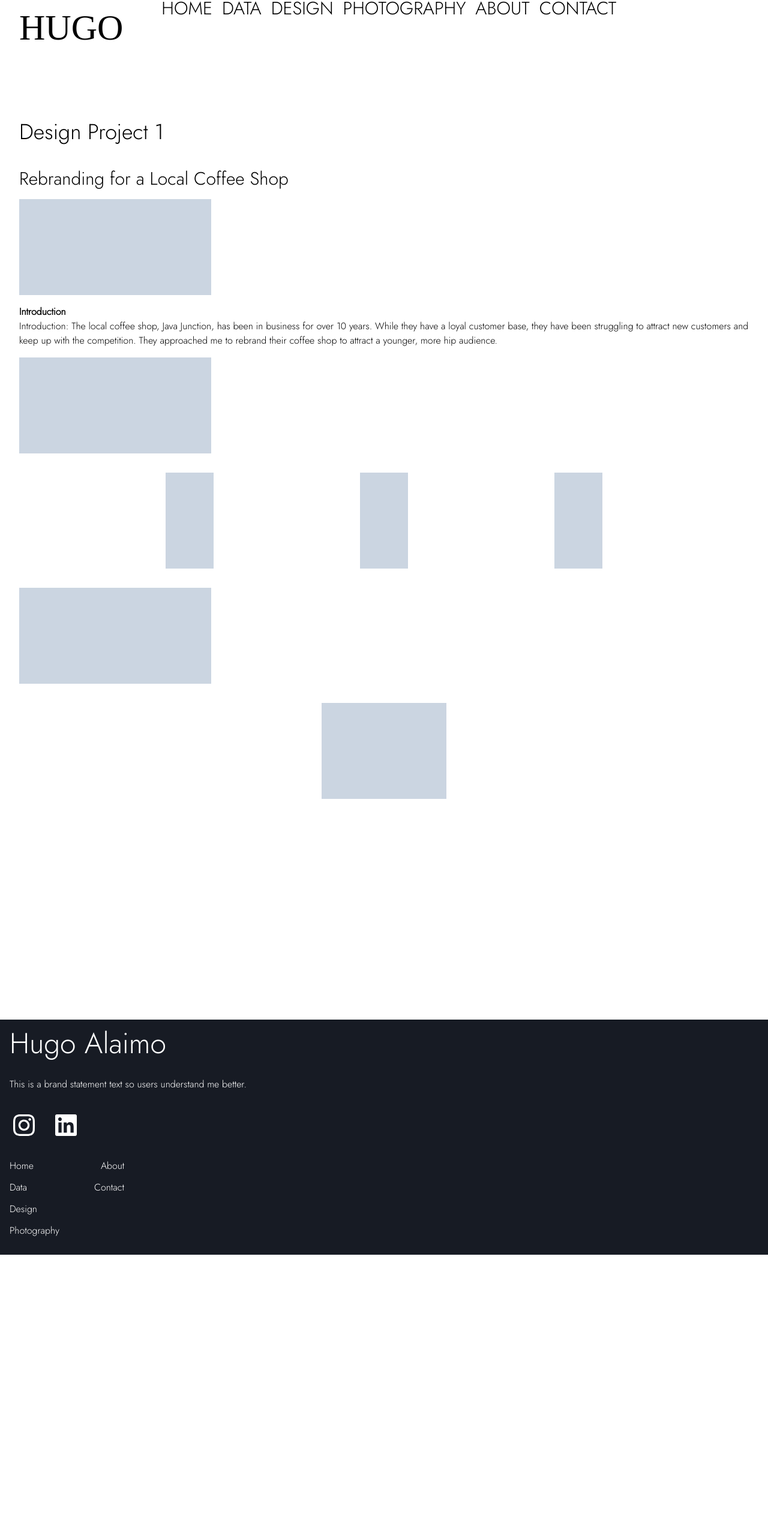
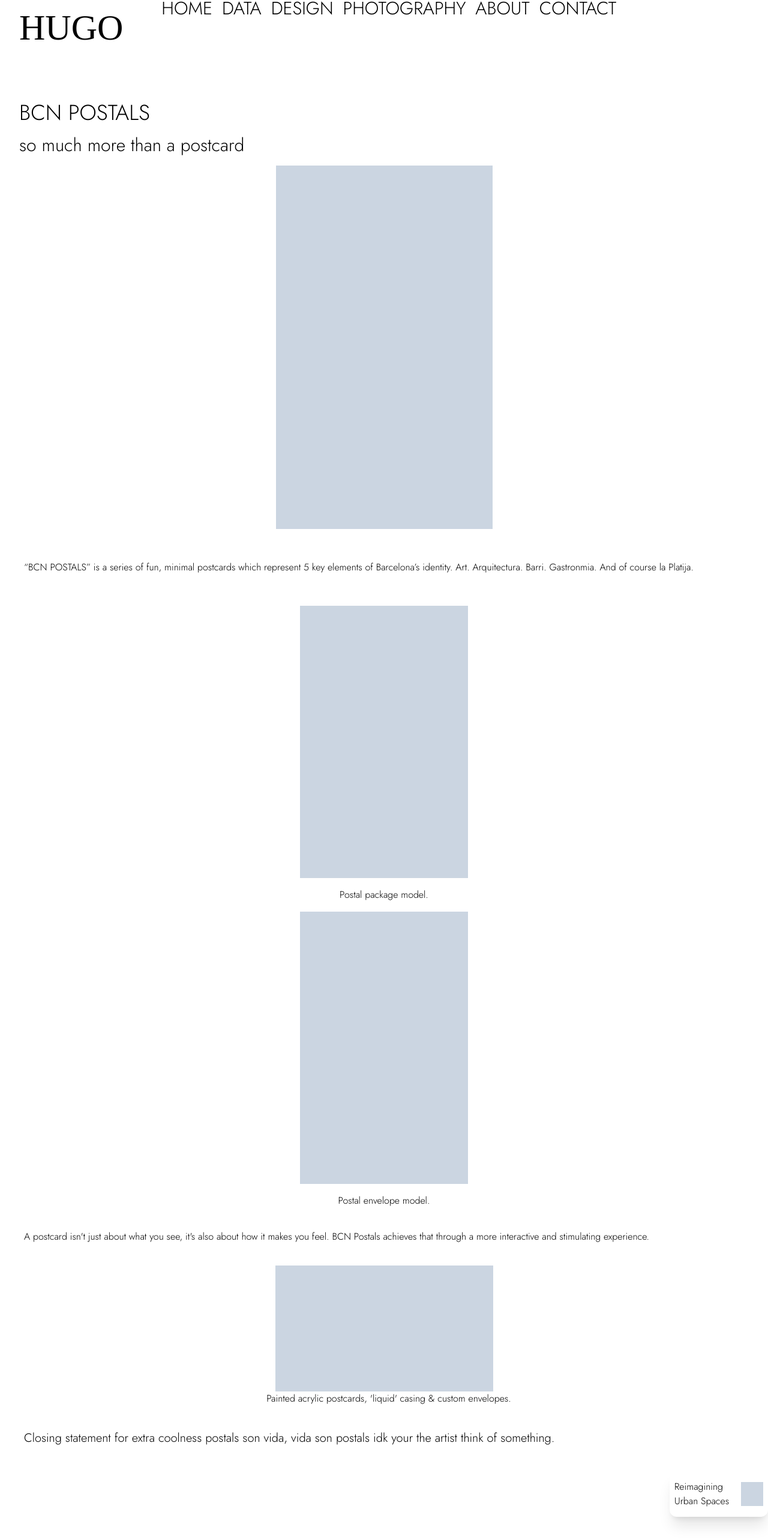
Before and after one commit to MilkyRaven/hugoPortfolio, a Next.js app: page /design/bcn-postals in a window 1280 px wide. Shown: the part 76-2642 px from the top of the page at 60% size. Before the commit the page ends 2168 px from the top, so only its background shows below. Built offline with nearby package versions, Linux system fonts and the light colour scheme.

Commit message:
bcn postals section completed

```diff
--- a/src/pages/design/bcn-postals/index.tsx
+++ b/src/pages/design/bcn-postals/index.tsx
@@ -6,24 +6,41 @@ export default function project() {
     return (
         <div>
             <Nav></Nav>
-            <div className='p-8'>
-                <h2 className='text-4xl'>Design Project 1</h2>
-                <h3 className='text-3xl mt-10'>Rebranding for a Local Coffee Shop</h3>
-                <div className='w-80 h-40 mt-4 mb-4 bg-slate-300'></div>
-                <h4 className='font-bold'>Introduction</h4>
-                <p>Introduction:
-                    The local coffee shop, Java Junction, has been in business for over 10 years. While they have a loyal customer base, they have been struggling to attract new customers and keep up with the competition. They approached me to rebrand their coffee shop to attract a younger, more hip audience.</p>
-                <div className='w-80 h-40 mt-4 mb-4 bg-slate-300'></div>
-                <div className='flex place-content-evenly mt-8 mb-8'>
-                    <div className='w-20 h-40 bg-slate-300'></div>
-                    <div className='w-20 h-40 bg-slate-300'></div>
-                    <div className='w-20 h-40 bg-slate-300'></div>
+            <div>
+                <h2 className='text-4xl ml-8'>BCN POSTALS</h2>
+                <h3 className='text-3xl mt-4 ml-8'>so much more than a postcard
+                </h3>
+                <div className='flex flex-col items-center'>
+                    <div className='w-[361px] h-[606px] mt-4 mb-4 bg-slate-300'></div>
                 </div>
-                <div className='w-80 h-40 mt-4 mb-4 bg-slate-300'></div>
-                <div className='flex justify-center'>
-                    <div className='w-52 h-40 mt-4 mb-4 bg-slate-300'></div>
+                <p className='ml-10 mr-10 mt-9 mb-9'>“BCN POSTALS” is a series of fun, minimal postcards which represent 5 key elements of Barcelona’s identity. Art. Arquitectura. Barri. Gastronmia. And of course la Platija. </p>
+                <div className='flex flex-col items-center'>
+                    <div className='w-[280px] h-[454px] mt-4 mb-4 bg-slate-300'></div>
+                    <p>Postal package model.</p>
                 </div>
+                <div className='flex flex-col items-center'>
+                    <div className='w-[280px] h-[454px] mt-4 mb-4 bg-slate-300'></div>
+                    <p>Postal envelope model.</p>
+                </div>
+                <p className='ml-10 mr-10 mt-9 mb-9'>A postcard isn't just about what you see, it's also about how it makes you feel. BCN Postals achieves that through a more interactive and stimulating experience.</p>
+                {/* <div className='flex flex-row'>
+                    <div className='w-[177px] h-[326px]'></div>
+                    <div className='w- h-'></div>
+                </div> */}
+                <div className='flex flex-col items-center'>
+                    <div className='w-[363px] h-[210px] bg-slate-300'>
+                    </div>
+                    <p className='ml-4'>Painted acrylic postcards, 'liquid' casing & custom envelopes.</p>
+                </div>
+                <p className='text-xl m-10'>Closing statement for extra coolness
+                    postals son vida, vida son postals idk your the artist think of something.</p>
             </div>
+            <Link href={'/design/reimagining-urban-spaces'}><div className='flex justify-end'>
+                <div className='flex shadow-xl w-[164px] h-[77px] p-2 rounded-xl items-center'>
+                    <p>Reimagining Urban Spaces</p>
+                    <div className='w-10 h-10 p-4 bg-slate-300'></div>
+                </div>
+            </div></Link>
             <Footer></Footer>
         </div>
     )
```
